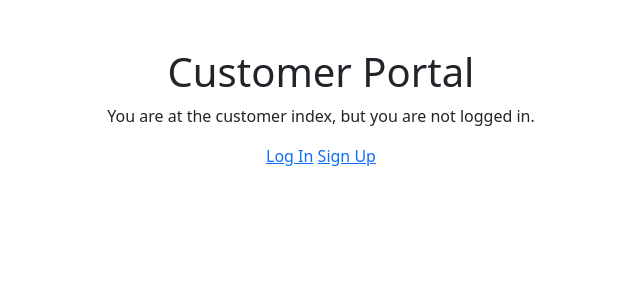
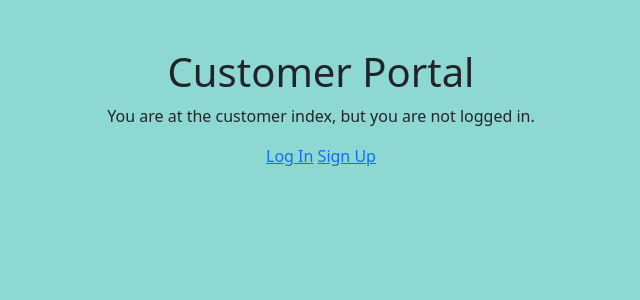
Before and after one commit to CodyLuckmann/Trash-Collection, a Django app: template trash_collector/customers/templates/customers/index.html in a window 1280 px wide. Shown: the top 300 px of the page, without its empty margins (319-959 px from the left). Run offline with Django 3.2, Linux system fonts and the light colour scheme; the template is opened without the code that fills it, so the values that code supplies are empty.

Commit message:
added background color for customer index page

```diff
--- a/trash_collector/customers/templates/customers/index.html
+++ b/trash_collector/customers/templates/customers/index.html
@@ -5,6 +5,11 @@
 {% block header %} Customer Portal {% endblock %}
 
 {% block content %}
+<style>
+  body {
+    background-color: rgba(32, 178, 171, 0.507);
+  }
+</style>
   {% if user.is_authenticated %}
         Hello {{ logged_in_customer.name }}!<br />
         Address: {{ logged_in_customer.address }} {{logged_in_customer.zip_code }}<br />
```
